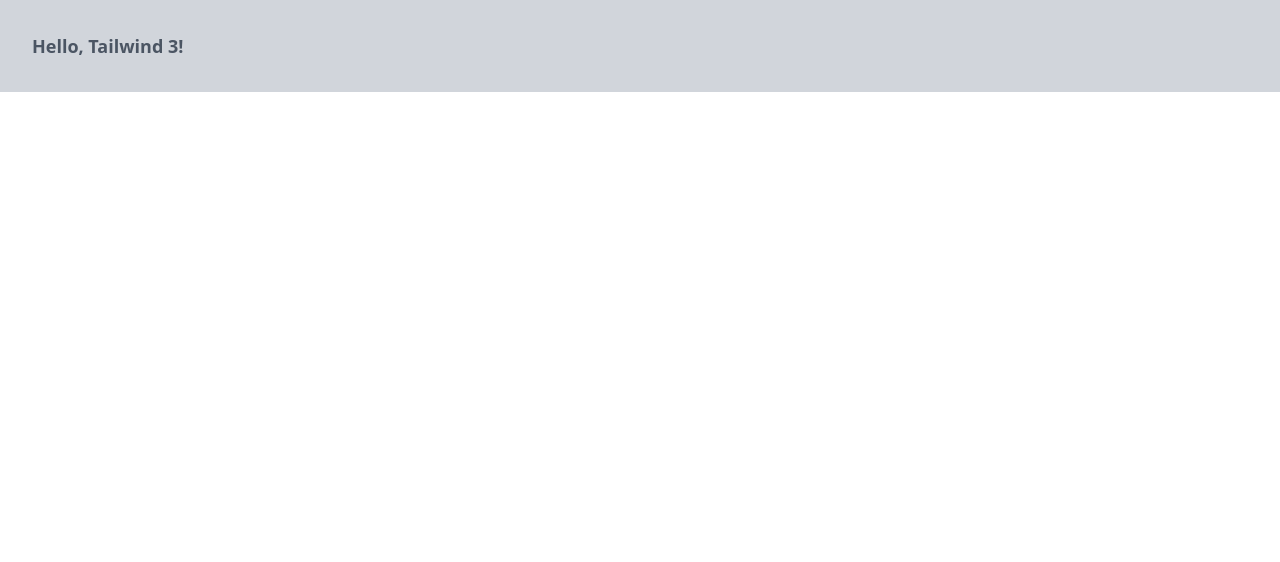
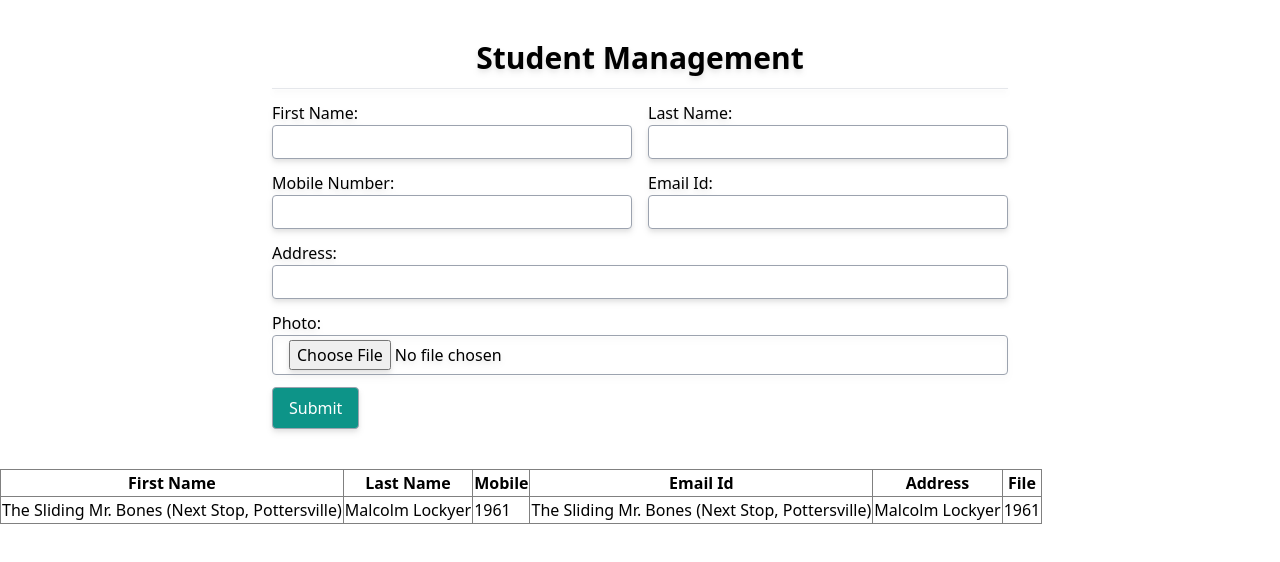
Before and after one commit to aaliyafari/groupafrontend, a Nuxt app: page /student in a window 1280 px wide. Shown: the top 562 px of the page. Built offline with nearby package versions, Linux system fonts and the light colour scheme.

Commit message:
feat: student registration page is designed

```diff
--- a/pages/student.vue
+++ b/pages/student.vue
@@ -1,5 +1,91 @@
 <template>
-    <div class="container mx-auto bg-gray-300 p-8">
-        <h1 class="font-bold text-gray-600 text-lg">Hello, Tailwind 3!</h1>
+    <div class="">
+        <form class="px-4 my-10 max-w-3xl mx-auto space-y-3 drop-shadow-md" method="post">
+            <h1 class="text-3xl font-semibold text-center">Student Management</h1>
+            <hr class="bg-black">
+            <div class="flex space-x-4">
+                <div class="w-1/2">
+                    <label for="Name">First Name: </label>
+                    <input
+                        class="border border-gray-400 block px-4 py-1 w-full rounded focus:outline-none focus:border-teal-500"
+                        type="text" name="firstname" id="firstname" required>
+                </div>
+                <div class="w-1/2">
+                    <label for="Name">Last Name:</label>
+                    <input
+                        class="border border-gray-400 block px-4 py-1 w-full rounded focus:outline-none focus:border-teal-500"
+                        type="text" name="contact" id="contact" required>
+                </div>
+            </div>
+            <div class="flex space-x-4">
+                <div class="w-1/2">
+                    <label for="Name">Mobile Number:</label>
+                    <input
+                        class="border border-gray-400 block px-4 py-1 w-full rounded focus:outline-none focus:border-teal-500"
+                        type="text" name="firstname" id="firstname" required>
+                </div>
+                <div class="w-1/2">
+                    <label for="Name">Email Id:</label>
+                    <input
+                        class="border border-gray-400 block px-4 py-1 w-full rounded focus:outline-none focus:border-teal-500"
+                        type="text" name="contact" id="contact" required>
+                </div>
+            </div>
+            <div class="flex space-x-4">
+                <div class="w-full">
+                    <label for="Name">Address:</label>
+                    <input
+                        class="border border-gray-400 block px-4 py-1 w-full rounded focus:outline-none focus:border-teal-500"
+                        type="text" name="firstname" id="firstname" required>
+                </div>
+
+            </div>
+            <div class="flex space-x-4">
+                <div class="w-full">
+                    <label for="Name">Photo:</label>
+                    <input
+                        class="border border-gray-400 block px-4 py-1 w-full rounded focus:outline-none focus:border-teal-500"
+                        type="file" name="firstname" id="firstname" required>
+                </div>
+
+            </div>
+            <div class="form_action_button space-x-2">
+                <button class="border border-gray-400 px-4 py-2 max-w-xs rounded bg-teal-600 text-white" type="submit"
+                    value="Submit">Submit</button>
+            </div>
+        </form>
+
+        <!-- Display the dat in Table format -->
+        <table class="table-auto">
+            <thead>
+                <tr>
+                    <th>First Name</th>
+                    <th>Last Name</th>
+                    <th>Mobile</th>
+                    <th>Email Id</th>
+                    <th>Address</th>
+                    <th>File</th>
+                </tr>
+            </thead>
+            <tbody>
+                <tr>
+                    <td>The Sliding Mr. Bones (Next Stop, Pottersville)</td>
+                    <td>Malcolm Lockyer</td>
+                    <td>1961</td>
+                    <td>The Sliding Mr. Bones (Next Stop, Pottersville)</td>
+                    <td>Malcolm Lockyer</td>
+                    <td>1961</td>
+                </tr>
+            </tbody>
+        </table>
     </div>
 </template>
+
+<style>
+table,
+tr,
+td,
+th {
+    border: 1px solid gray;
+}
+</style>
```
